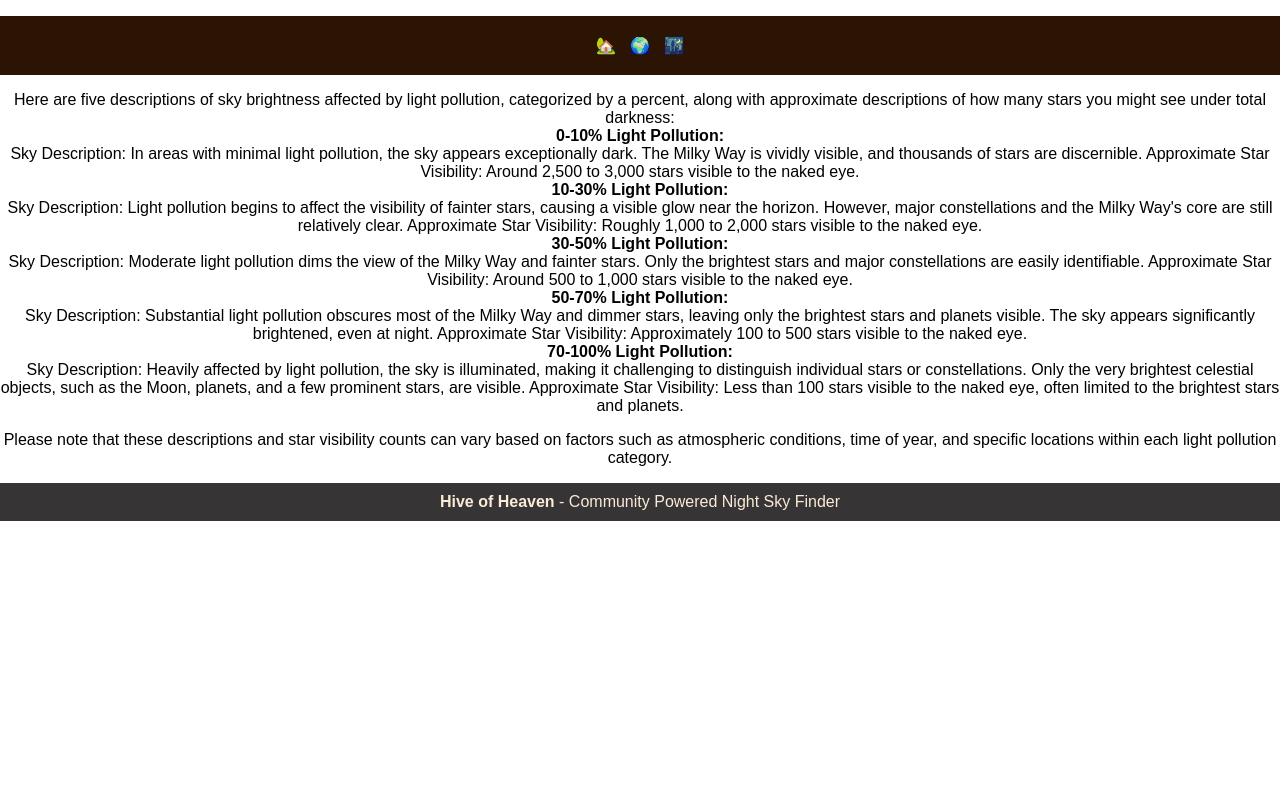
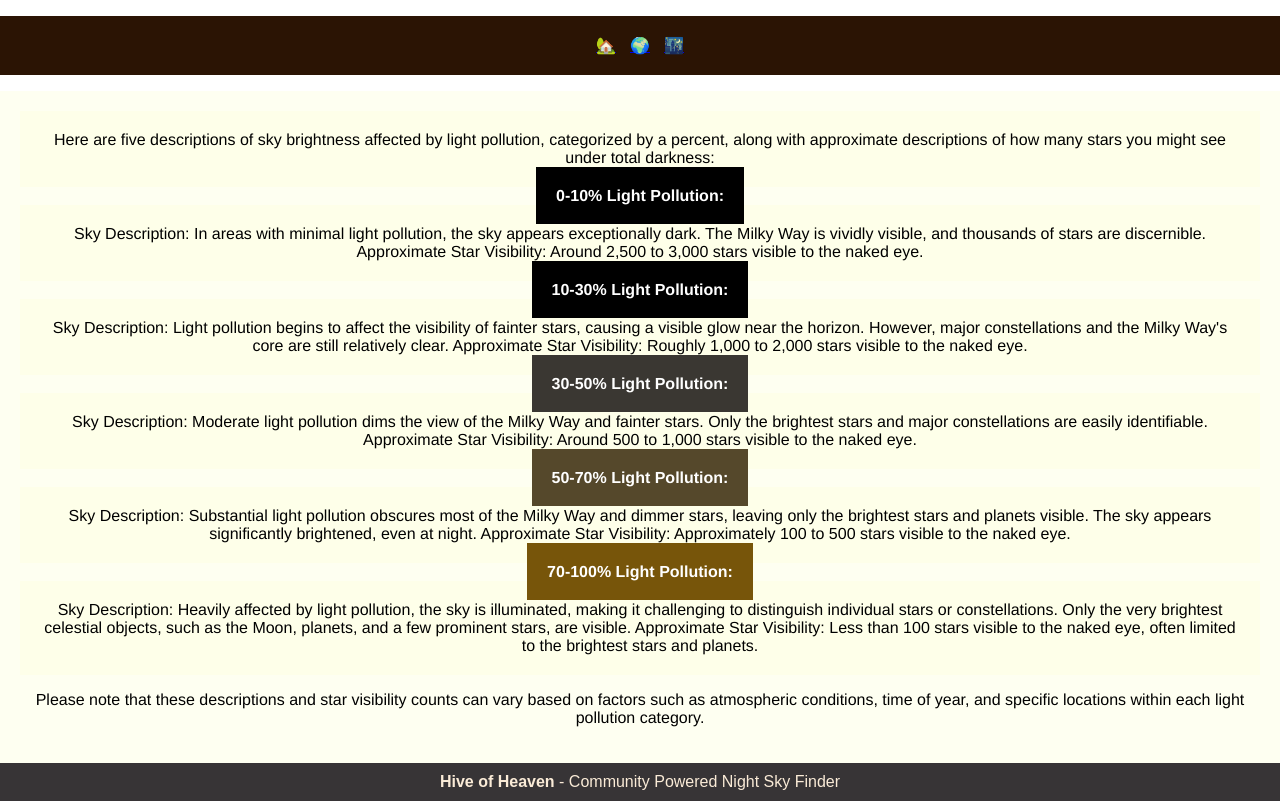
Before and after one commit to SharukhGV/emergency-response-frontend, a React (Vite) app: page /skydata in a window 1280 px wide. Built offline with nearby package versions, Linux system fonts and the light colour scheme.

Commit message:
star brightness styling page

```diff
--- a/src/App.css
+++ b/src/App.css
@@ -270,3 +270,13 @@ background-color: #ff060615;
 border-radius: 10%;
 padding: 10px;
 }
+
+.skydescription{
+
+color:#000000;
+background-color: #ffffff;
+margin: auto;
+padding: 20px;
+font-family: 'Franklin Gothic Medium', 'Arial Narrow', Arial, sans-serif;
+background-color: #fbffda5e;
+}
--- a/src/pages/SkyBrightness.jsx
+++ b/src/pages/SkyBrightness.jsx
@@ -12,29 +12,29 @@ function SkyBrightness(){
 
 
 return(
-<div>
-    <div>
+<div className="skydescription">
+    <div className="skydescription">
         Here are five descriptions of sky brightness affected by light pollution, categorized by a percent, along with approximate descriptions of how many stars you might see under total darkness:
 </div>
-<strong>0-10% Light Pollution:</strong>
+<strong style={{backgroundColor:"black", color:"white"}} className="skydescription">0-10% Light Pollution:</strong>
 
-<div>Sky Description: In areas with minimal light pollution, the sky appears exceptionally dark. The Milky Way is vividly visible, and thousands of stars are discernible.
+<div className="skydescription">Sky Description: In areas with minimal light pollution, the sky appears exceptionally dark. The Milky Way is vividly visible, and thousands of stars are discernible.
 Approximate Star Visibility: Around 2,500 to 3,000 stars visible to the naked eye.</div>
-<strong>10-30% Light Pollution:</strong>
+<strong style={{backgroundColor:"black", color:"white"}} className="skydescription">10-30% Light Pollution:</strong>
 
-<div>Sky Description: Light pollution begins to affect the visibility of fainter stars, causing a visible glow near the horizon. However, major constellations and the Milky Way's core are still relatively clear.
+<div className="skydescription">Sky Description: Light pollution begins to affect the visibility of fainter stars, causing a visible glow near the horizon. However, major constellations and the Milky Way's core are still relatively clear.
 Approximate Star Visibility: Roughly 1,000 to 2,000 stars visible to the naked eye.</div>
-<strong>30-50% Light Pollution:</strong>
+<strong className="skydescription" style={{backgroundColor:"rgba(58, 55, 50, 100)", color:"white"}} >30-50% Light Pollution:</strong>
 
-<div>Sky Description: Moderate light pollution dims the view of the Milky Way and fainter stars. Only the brightest stars and major constellations are easily identifiable.
+<div className="skydescription">Sky Description: Moderate light pollution dims the view of the Milky Way and fainter stars. Only the brightest stars and major constellations are easily identifiable.
 Approximate Star Visibility: Around 500 to 1,000 stars visible to the naked eye.</div>
-<strong>50-70% Light Pollution:</strong>
+<strong style={{backgroundColor:"rgb(85, 72, 43)", color:"white"}} className="skydescription">50-70% Light Pollution:</strong>
 
-<div>Sky Description: Substantial light pollution obscures most of the Milky Way and dimmer stars, leaving only the brightest stars and planets visible. The sky appears significantly brightened, even at night.
+<div className="skydescription">Sky Description: Substantial light pollution obscures most of the Milky Way and dimmer stars, leaving only the brightest stars and planets visible. The sky appears significantly brightened, even at night.
 Approximate Star Visibility: Approximately 100 to 500 stars visible to the naked eye.</div>
-<strong>70-100% Light Pollution:</strong>
+<strong style={{backgroundColor:"rgb(119, 85, 10)", color:"white"}} className="skydescription">70-100% Light Pollution:</strong>
 
-<div>Sky Description: Heavily affected by light pollution, the sky is illuminated, making it challenging to distinguish individual stars or constellations. Only the very brightest celestial objects, such as the Moon, planets, and a few prominent stars, are visible.
+<div className="skydescription">Sky Description: Heavily affected by light pollution, the sky is illuminated, making it challenging to distinguish individual stars or constellations. Only the very brightest celestial objects, such as the Moon, planets, and a few prominent stars, are visible.
 Approximate Star Visibility: Less than 100 stars visible to the naked eye, often limited to the brightest stars and planets.</div>
 
 <p>Please note that these descriptions and star visibility counts can vary based on factors such as atmospheric conditions, time of year, and specific locations within each light pollution category.</p>
```
